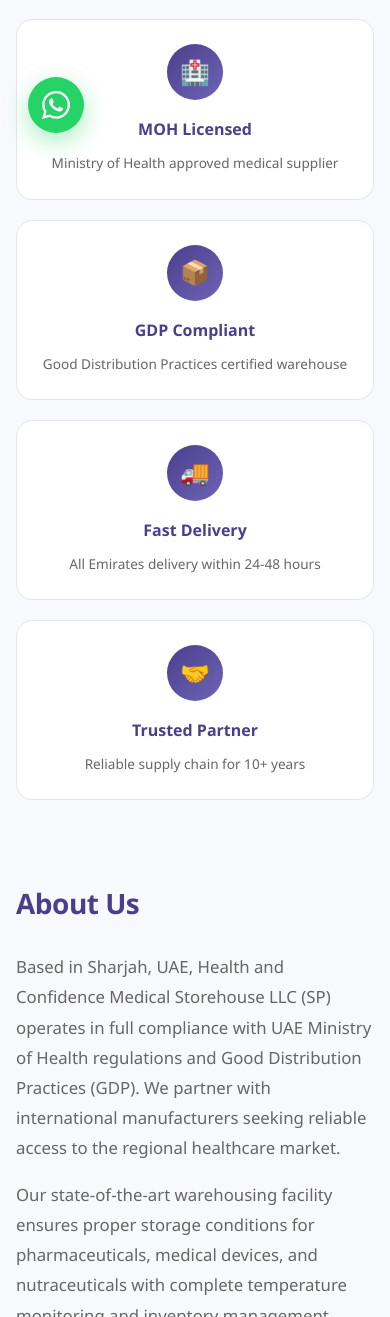
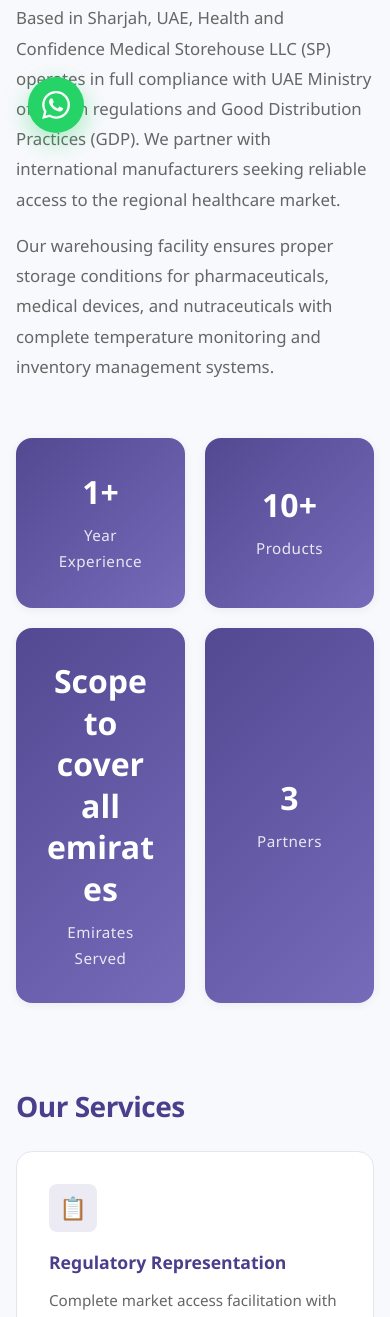
Before and after one commit to HandC-Sales/website, a plain HTML site: page index.html in a window 390 px wide. Shown: the part 683-2000 px from the top of the page. Drawn offline with Linux system fonts and the light colour scheme.

Commit message:
Update homepage copy, stats and styles
Revise homepage content and styling: update hero heading and copy to reference MOHAP/EDE licensing and services, remove the "Why Choose Us" HTML block and its CSS, and replace the hero image (h&c front.jpeg). Adjust About stats values and labels (Years 10+→1+, Products 500+→10+, Emirates label changed to a descriptive string, Partners 50+→3). Minor text updates: "MOH Regulatory Representation" → "Regulatory Representation" and change facility image alt/heading. Improve .stat-box styling (new gradient, padding, min-height, flex layout, hover effect, typography and spacing tweaks) and tweak grid sizing for responsive layout.

```diff
--- a/index.html
+++ b/index.html
@@ -52,43 +52,15 @@
   <!-- HERO -->
   <section class="hero">
     <div class="hero-content">
-      <h1>Trusted Medical Supply &amp; Warehousing Partner</h1>
+      <h1>Medical store and warehousing partner</h1>
       <p>
-        Health and Confidence Medical Storehouse LLC (SP) is a Ministry of Health licensed
-        medical supplier and warehouse supporting the importation, storage,
-        marketing, and distribution of healthcare products across the UAE.
+        Health and Confidence Medical Storehouse LLC (SP) is a MOHAP/EDE licensed medical store having scope for warehousing, importation,
+        marketing, and distribution of Medicine, Nutritional Supplements, Medical devices.
       </p>
       <a href="#contact" class="hero-cta">
         Get in Touch
         <svg width="20" height="20" viewBox="0 0 24 24" fill="none" stroke="currentColor" stroke-width="2"><path d="M5 12h14M12 5l7 7-7 7"/></svg>
       </a>
-    </div>
-  </section>
-
-  <!-- WHY CHOOSE US -->
-  <section>
-    <h2 style="text-align:center;">Why Choose Us</h2>
-    <div class="why-choose">
-      <div class="why-item">
-        <div class="why-icon">🏥</div>
-        <h4>MOH Licensed</h4>
-        <p>Ministry of Health approved medical supplier</p>
-      </div>
-      <div class="why-item">
-        <div class="why-icon">📦</div>
-        <h4>GDP Compliant</h4>
-        <p>Good Distribution Practices certified warehouse</p>
-      </div>
-      <div class="why-item">
-        <div class="why-icon">🚚</div>
-        <h4>Fast Delivery</h4>
-        <p>All Emirates delivery within 24-48 hours</p>
-      </div>
-      <div class="why-item">
-        <div class="why-icon">🤝</div>
-        <h4>Trusted Partner</h4>
-        <p>Reliable supply chain for 10+ years</p>
-      </div>
     </div>
   </section>
 
@@ -104,29 +76,26 @@
           seeking reliable access to the regional healthcare market.
         </p>
         <p>
-          Our state-of-the-art warehousing facility ensures proper storage conditions
+          Our warehousing facility ensures proper storage conditions
           for pharmaceuticals, medical devices, and nutraceuticals with complete
           temperature monitoring and inventory management systems.
         </p>
-        <div class="emirates-badge">
-          🌍 <span>Serving all 7 Emirates</span>
-        </div>
       </div>
       <div class="about-stats">
         <div class="stat-box">
-          <span class="stat-number">10+</span>
-          <span class="stat-label">Years Experience</span>
+          <span class="stat-number">1+</span>
+          <span class="stat-label">Year Experience</span>
         </div>
         <div class="stat-box">
-          <span class="stat-number">500+</span>
+          <span class="stat-number">10+</span>
           <span class="stat-label">Products</span>
         </div>
         <div class="stat-box">
-          <span class="stat-number">7</span>
+          <span class="stat-number">Scope to cover all emirates</span>
           <span class="stat-label">Emirates Served</span>
         </div>
         <div class="stat-box">
-          <span class="stat-number">50+</span>
+          <span class="stat-number">3</span>
           <span class="stat-label">Partners</span>
         </div>
       </div>
@@ -139,7 +108,7 @@
     <div class="services-grid">
       <div class="service-card">
         <div class="service-icon">📋</div>
-        <h3>MOH Regulatory Representation</h3>
+        <h3>Regulatory Representation</h3>
         <p>Complete market access facilitation with Ministry of Health licensing and regulatory compliance</p>
       </div>
       <div class="service-card">
@@ -181,9 +150,9 @@
         </div>
       </div>
       <div class="facility-card">
-        <img src="setup.jpeg" alt="Administrative office setup">
+        <img src="setup.jpeg" alt="Office Desk">
         <div class="facility-info">
-          <h3>Administrative Office</h3>
+          <h3>Ofice Desk</h3>
         </div>
       </div>
       <div class="facility-card">
--- a/styles.css
+++ b/styles.css
@@ -227,37 +227,6 @@
   box-shadow:var(--shadow-md);
 }
 
-/* WHY CHOOSE US */
-.why-choose{
-  display:grid;
-  grid-template-columns:repeat(4,1fr);
-  gap:20px;
-  margin-top:40px;
-}
-.why-item{
-  text-align:center;
-  padding:24px 16px;
-  background:#fff;
-  border-radius:var(--radius-md);
-  border:1px solid var(--border);
-  transition:all 0.3s ease;
-}
-.why-item:hover{
-  transform:translateY(-4px);
-  box-shadow:var(--shadow-md);
-  border-color:var(--primary-light);
-}
-.why-icon{
-  width:56px;
-  height:56px;
-  background:linear-gradient(135deg, var(--primary) 0%, var(--accent) 100%);
-  border-radius:50%;
-  display:flex;
-  align-items:center;
-  justify-content:center;
-  margin:0 auto 16px;
-  font-size:24px;
-}
 .why-item h4{
   color:var(--primary);
   font-weight:600;
@@ -372,25 +341,40 @@
 }
 .about-stats{
   display:grid;
-  grid-template-columns:repeat(2,1fr);
+  grid-template-columns:repeat(2,minmax(220px,1fr));
   gap:20px;
 }
 .stat-box{
-  background:linear-gradient(135deg, var(--primary) 0%, var(--accent) 100%);
-  padding:28px;
+  background:linear-gradient(135deg, rgba(74,63,140,0.95) 0%, rgba(111,99,182,0.95) 100%);
+  padding:32px 26px;
   border-radius:var(--radius-md);
   text-align:center;
   color:#fff;
+  display:flex;
+  flex-direction:column;
+  justify-content:center;
+  gap:10px;
+  min-height:170px;
+  box-shadow:var(--shadow-sm);
+  transition:transform 0.25s ease, box-shadow 0.25s ease;
+}
+.stat-box:hover{
+  transform:translateY(-4px);
+  box-shadow:var(--shadow-lg);
 }
 .stat-number{
-  font-size:2.5rem;
+  font-size:2rem;
   font-weight:800;
   display:block;
-  margin-bottom:4px;
+  margin-bottom:0;
+  line-height:1.3;
+  word-break:break-word;
+  white-space:normal;
 }
 .stat-label{
-  font-size:0.9rem;
-  opacity:0.9;
+  font-size:0.95rem;
+  opacity:0.85;
+  letter-spacing:0.5px;
 }
 .emirates-badge{
   display:inline-flex;
```
Also changed, not shown: h&c front.jpeg.
